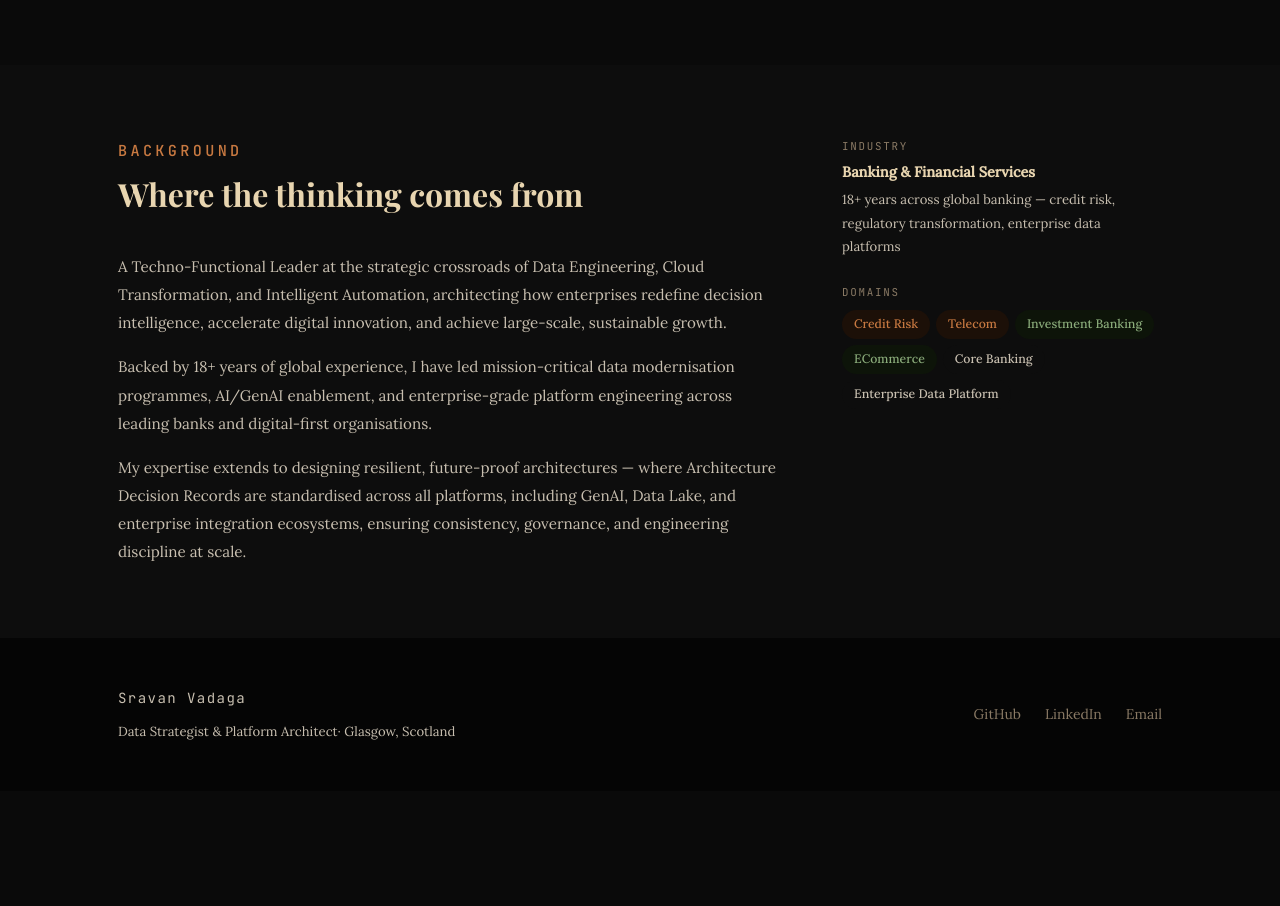
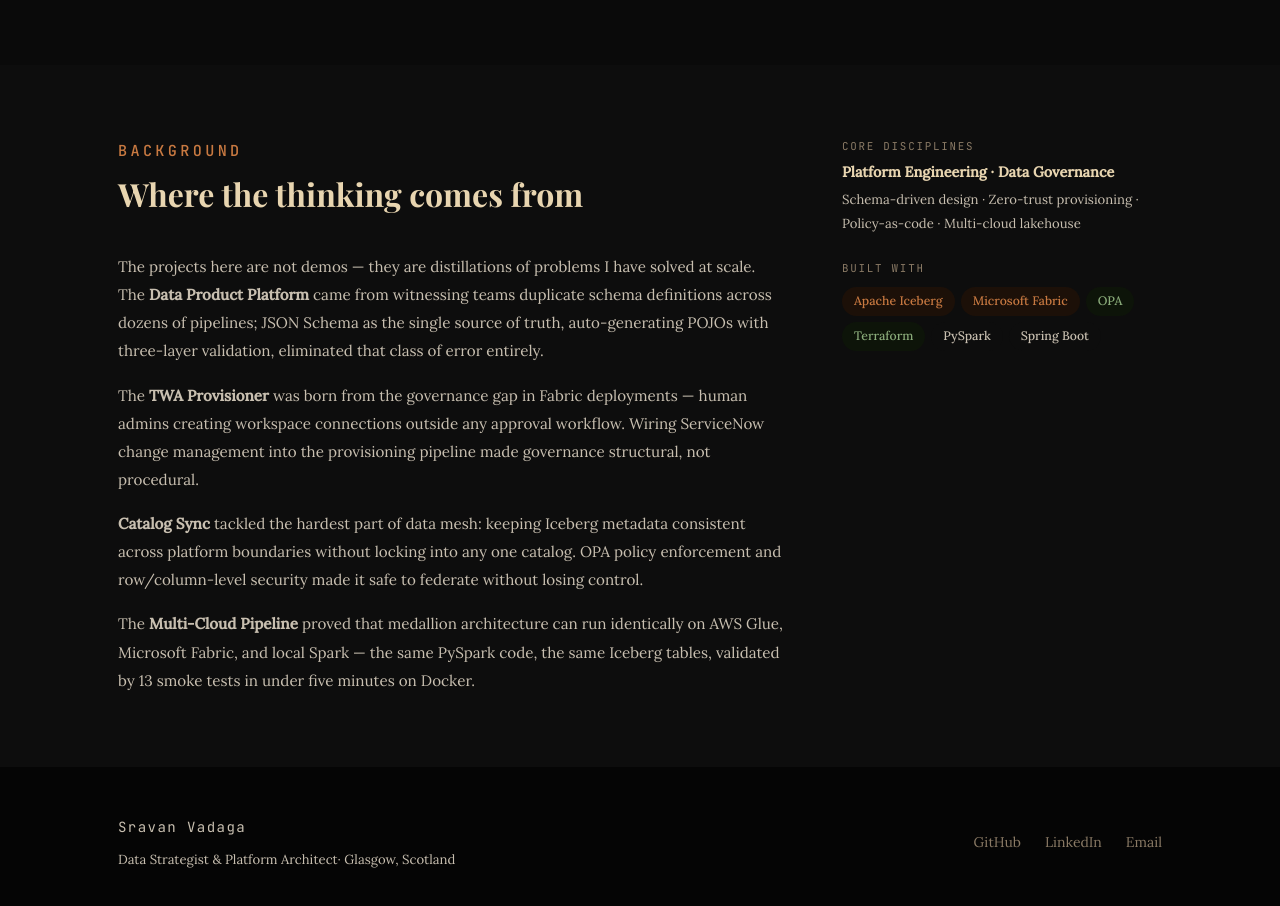
Before and after one commit to techbitsvsk/techbitsvsk.github.io, a React (Vite) app: page / in a window 1280 px wide. Shown: the part 2640-3546 px from the top of the page. Before the commit the page ends 3431 px from the top, so only its background shows below. Built offline with nearby package versions, Linux system fonts and the light colour scheme; a web font is replaced by a local one.

Commit message:
Updated profile

```diff
--- a/src/pages/Home.jsx
+++ b/src/pages/Home.jsx
@@ -200,38 +200,45 @@
               <p className="section-label">Background</p>
               <h2 className="section-title">Where the thinking comes from</h2>
               <p>
-                A Techno-Functional Leader at the strategic crossroads of Data Engineering, Cloud
-                Transformation, and Intelligent Automation, architecting how enterprises redefine
-                decision intelligence, accelerate digital innovation, and achieve large-scale,
-                sustainable growth.
+                The projects here are not demos — they are distillations of problems I have solved
+                at scale. The <strong>Data Product Platform</strong> came from witnessing teams
+                duplicate schema definitions across dozens of pipelines; JSON Schema as the single
+                source of truth, auto-generating POJOs with three-layer validation, eliminated that class
+                of error entirely.
               </p>
               <p style={{ marginTop: '16px' }}>
-                Backed by 18+ years of global experience, I have led mission-critical data
-                modernisation programmes, AI/GenAI enablement, and enterprise-grade platform
-                engineering across leading banks and digital-first organisations.
+                The <strong>TWA Provisioner</strong> was born from the governance gap in Fabric deployments
+                — human admins creating workspace connections outside any approval workflow. Wiring
+                ServiceNow change management into the provisioning pipeline made governance structural,
+                not procedural.
               </p>
               <p style={{ marginTop: '16px' }}>
-                My expertise extends to designing resilient, future-proof architectures — where
-                Architecture Decision Records are standardised across all platforms, including
-                GenAI, Data Lake, and enterprise integration ecosystems, ensuring consistency,
-                governance, and engineering discipline at scale.
+                <strong>Catalog Sync</strong> tackled the hardest part of data mesh: keeping Iceberg
+                metadata consistent across platform boundaries without locking into any one catalog.
+                OPA policy enforcement and row/column-level security made it safe to federate without
+                losing control.
+              </p>
+              <p style={{ marginTop: '16px' }}>
+                The <strong>Multi-Cloud Pipeline</strong> proved that medallion architecture can run
+                identically on AWS Glue, Microsoft Fabric, and local Spark — the same PySpark code,
+                the same Iceberg tables, validated by 13 smoke tests in under five minutes on Docker.
               </p>
             </div>
             <div className="about-meta">
               <div className="meta-block">
-                <p className="meta-label">Industry</p>
-                <p className="meta-value">Banking & Financial Services</p>
-                <p className="meta-sub">18+ years across global banking — credit risk, regulatory transformation, enterprise data platforms</p>
+                <p className="meta-label">Core Disciplines</p>
+                <p className="meta-value">Platform Engineering · Data Governance</p>
+                <p className="meta-sub">Schema-driven design · Zero-trust provisioning · Policy-as-code · Multi-cloud lakehouse</p>
               </div>
               <div className="meta-block">
-                <p className="meta-label">Domains</p>
+                <p className="meta-label">Built With</p>
                 <div style={{ display: 'flex', flexWrap: 'wrap', gap: '6px', marginTop: '8px' }}>
-                  <span className="pill pill-blue">Credit Risk</span>
-                  <span className="pill pill-blue">Telecom</span>
-                  <span className="pill pill-sage">Investment Banking</span>
-                  <span className="pill pill-sage">ECommerce</span>
-                  <span className="pill pill-grey">Core Banking</span>
-                  <span className="pill pill-grey">Enterprise Data Platform</span>
+                  <span className="pill pill-blue">Apache Iceberg</span>
+                  <span className="pill pill-blue">Microsoft Fabric</span>
+                  <span className="pill pill-sage">OPA</span>
+                  <span className="pill pill-sage">Terraform</span>
+                  <span className="pill pill-grey">PySpark</span>
+                  <span className="pill pill-grey">Spring Boot</span>
                 </div>
               </div>
             </div>
```
